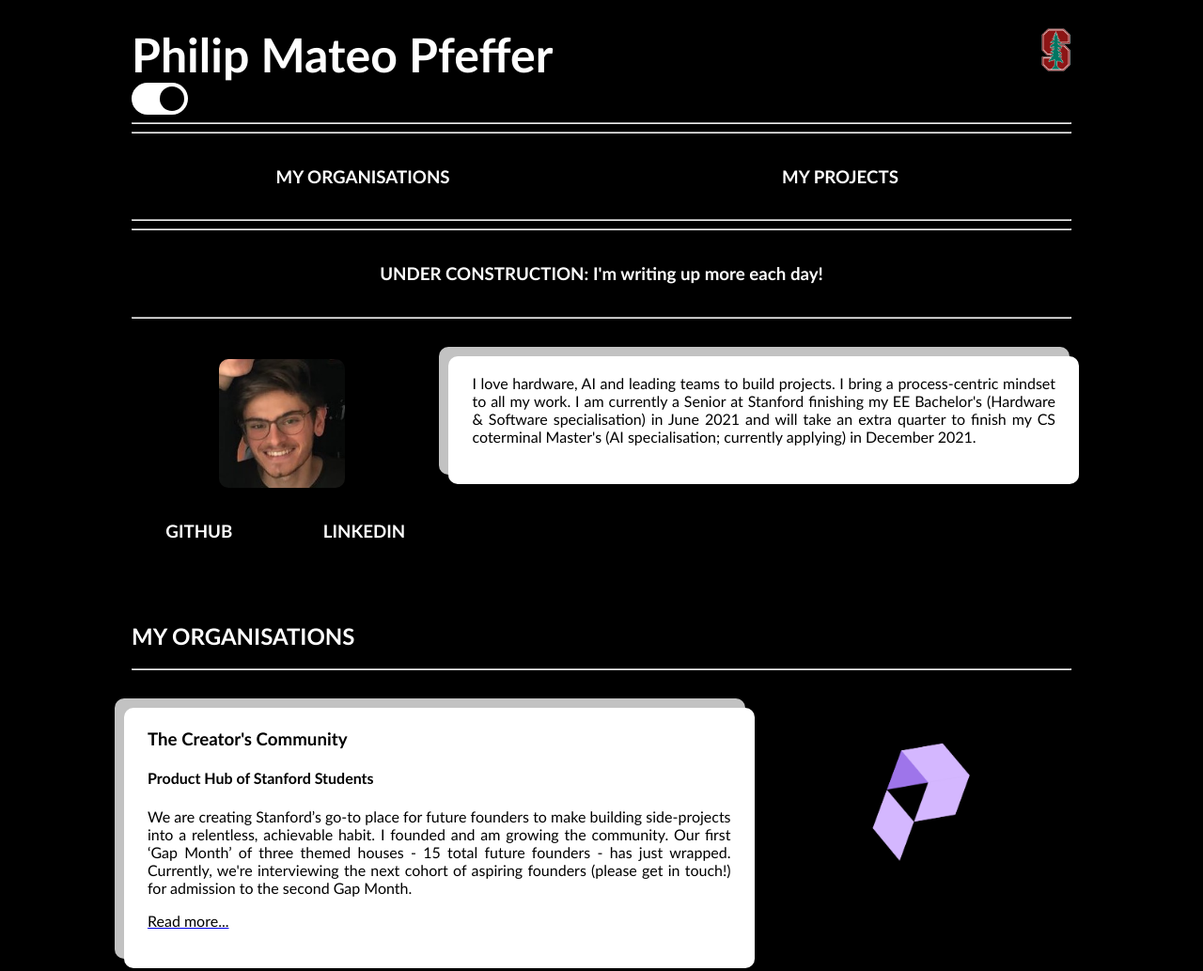
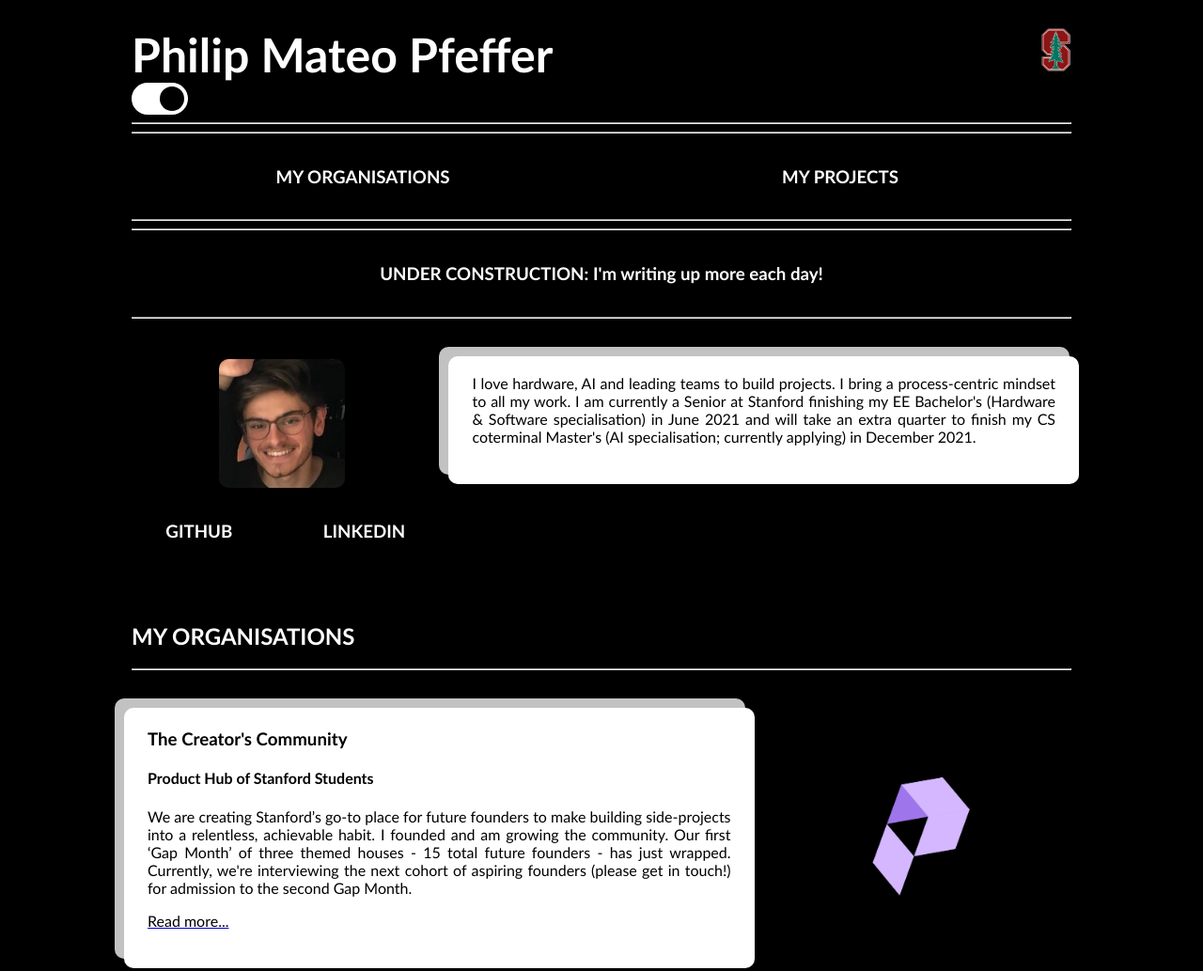
Before and after one commit to PhilipPfeffer/PhilipPfeffer.github.io, a plain HTML site: page index.html in a window 1280 px wide. Shown: the top 1033 px of the page at 94% size. Drawn offline with Linux system fonts and the light colour scheme.

Commit message:
moved PH photo

```diff
--- a/index.html
+++ b/index.html
@@ -116,7 +116,7 @@
     </div>
 
     <div class="column-thin-right">
-        <img src="imgs/product_hub_logo.png" alt="product hub logo" class="center">
+        <img src="imgs/product_hub_logo.png" alt="product hub logo" class="center" style="margin-top: 40px;">
     </div>
 </div>
 
```
